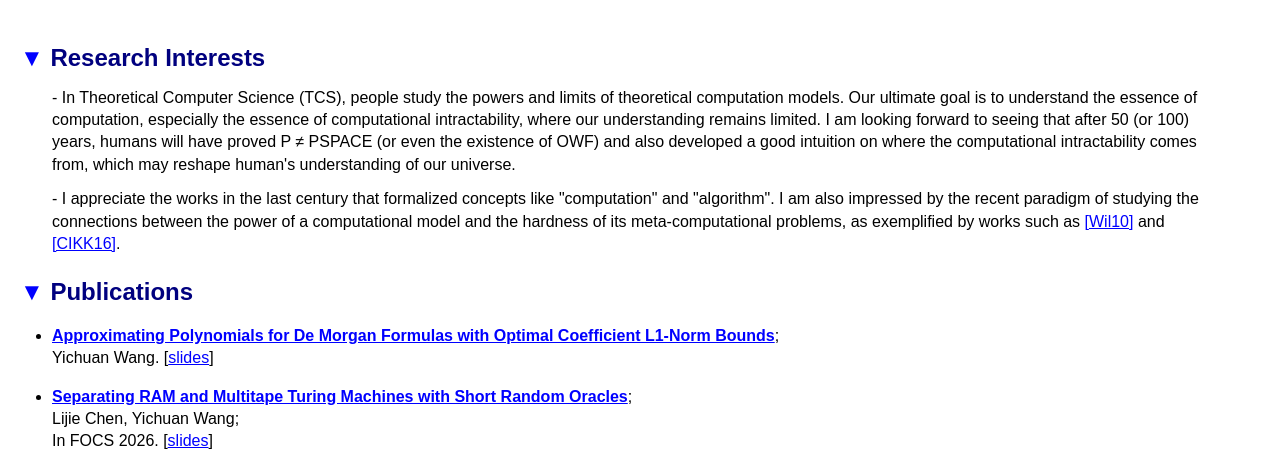
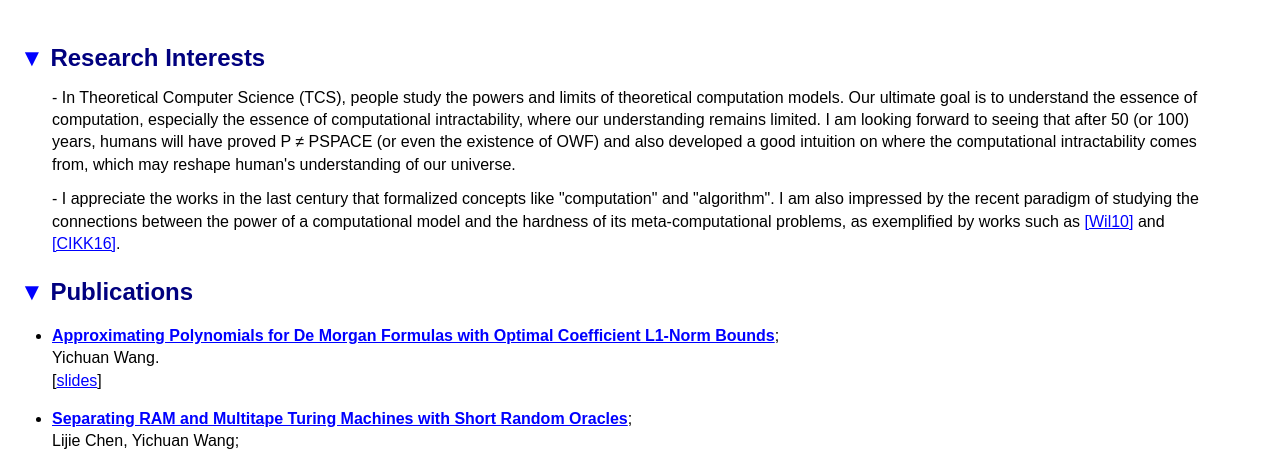
Before and after one commit to wyc908/wyc908.github.io, a plain HTML site: page index.html in a window 1280 px wide. Shown: the part 481-933 px from the top of the page. Drawn offline with Linux system fonts and the light colour scheme; a script that the page names is missing.

Commit message:
fix line break

```diff
--- a/index.html
+++ b/index.html
@@ -69,7 +69,7 @@
 		<ul>
 			<li>
 				<strong><a href="https://eccc.weizmann.ac.il/report/2026/127" target="_blank">Approximating Polynomials for De Morgan Formulas with Optimal Coefficient L1-Norm Bounds</a></strong>;<br>
-					Yichuan Wang.
+					Yichuan Wang.<br>
 					[<a href="https://wyc908.github.io/formula-l1-slides.pdf" target="_blank">slides</a>]
 			</li>
 			<li>
```
